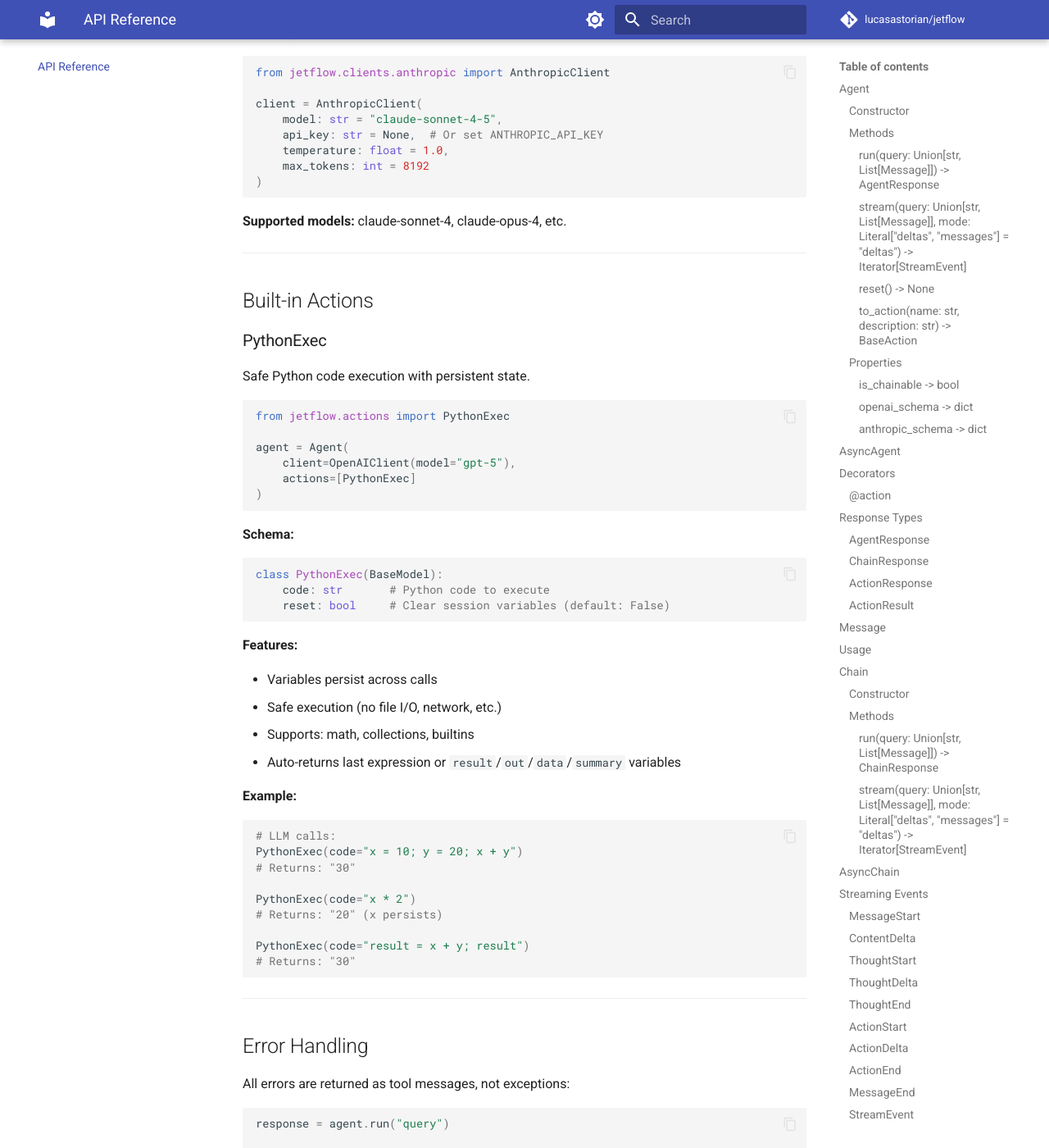
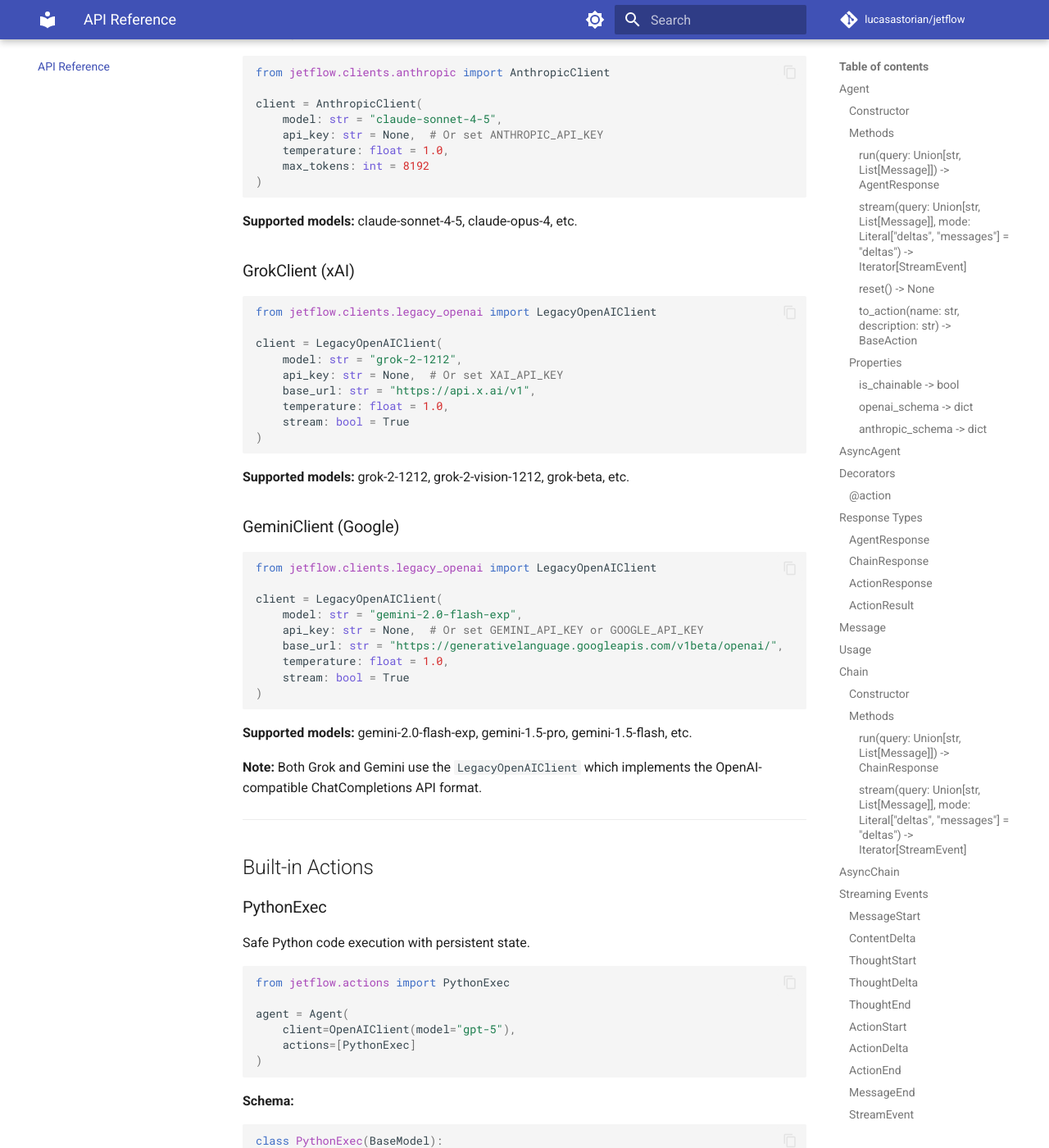
Before and after one commit to lucasastorian/jetflow, an MkDocs documentation site: the page built from docs/api.md, in a window 1280 px wide and 1400 px high, scrolled down 10450 px. Shown: the whole window at 82% size. Built offline with MkDocs 1.6.1 and Material for MkDocs 9.7.7, drawn with Linux system fonts in a browser that asks for light colours; comment, search, counter and statistics services are not loaded.

Commit message:
Cleaned up stream implementation on clients

````diff
--- a/docs/api.md
+++ b/docs/api.md
@@ -520,7 +520,41 @@
 )
 ```
 
-**Supported models:** claude-sonnet-4, claude-opus-4, etc.
+**Supported models:** claude-sonnet-4-5, claude-opus-4, etc.
+
+### GrokClient (xAI)
+
+```python
+from jetflow.clients.legacy_openai import LegacyOpenAIClient
+
+client = LegacyOpenAIClient(
+    model: str = "grok-2-1212",
+    api_key: str = None,  # Or set XAI_API_KEY
+    base_url: str = "https://api.x.ai/v1",
+    temperature: float = 1.0,
+    stream: bool = True
+)
+```
+
+**Supported models:** grok-2-1212, grok-2-vision-1212, grok-beta, etc.
+
+### GeminiClient (Google)
+
+```python
+from jetflow.clients.legacy_openai import LegacyOpenAIClient
+
+client = LegacyOpenAIClient(
+    model: str = "gemini-2.0-flash-exp",
+    api_key: str = None,  # Or set GEMINI_API_KEY or GOOGLE_API_KEY
+    base_url: str = "https://generativelanguage.googleapis.com/v1beta/openai/",
+    temperature: float = 1.0,
+    stream: bool = True
+)
+```
+
+**Supported models:** gemini-2.0-flash-exp, gemini-1.5-pro, gemini-1.5-flash, etc.
+
+**Note:** Both Grok and Gemini use the `LegacyOpenAIClient` which implements the OpenAI-compatible ChatCompletions API format.
 
 ---
 
````
Also changed, not shown: docs/index.md (+1 -1 lines), docs/single-agent.md (+20 -3 lines), 13 other files.
